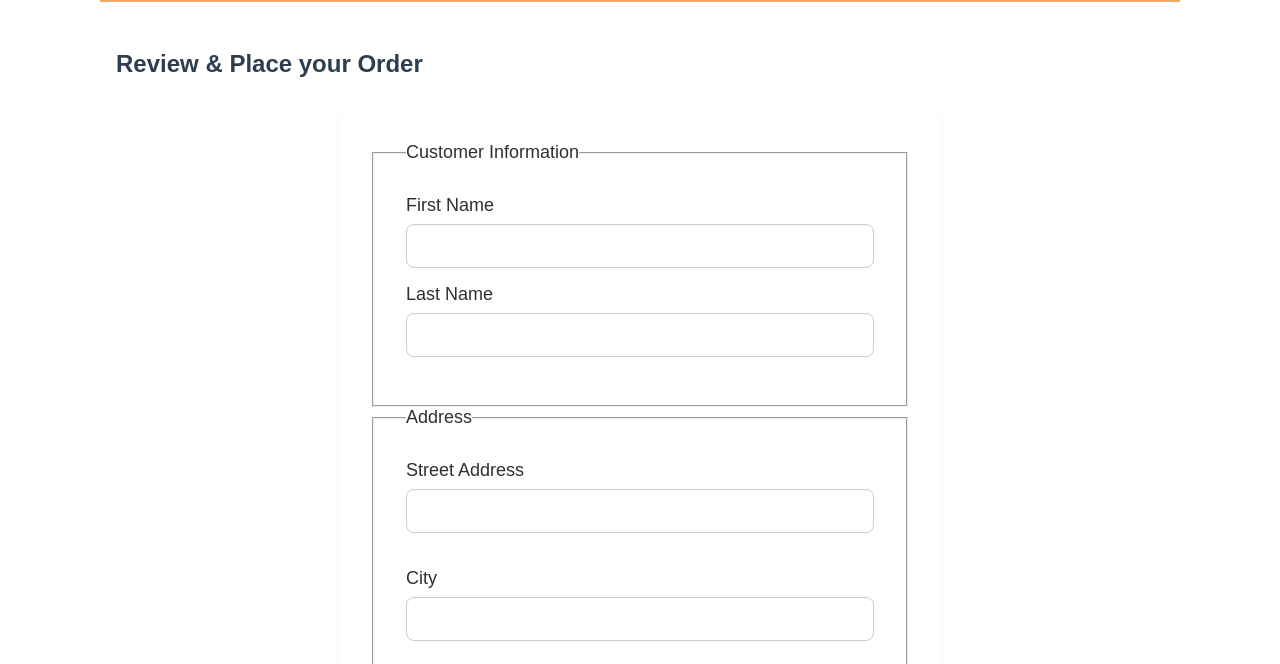
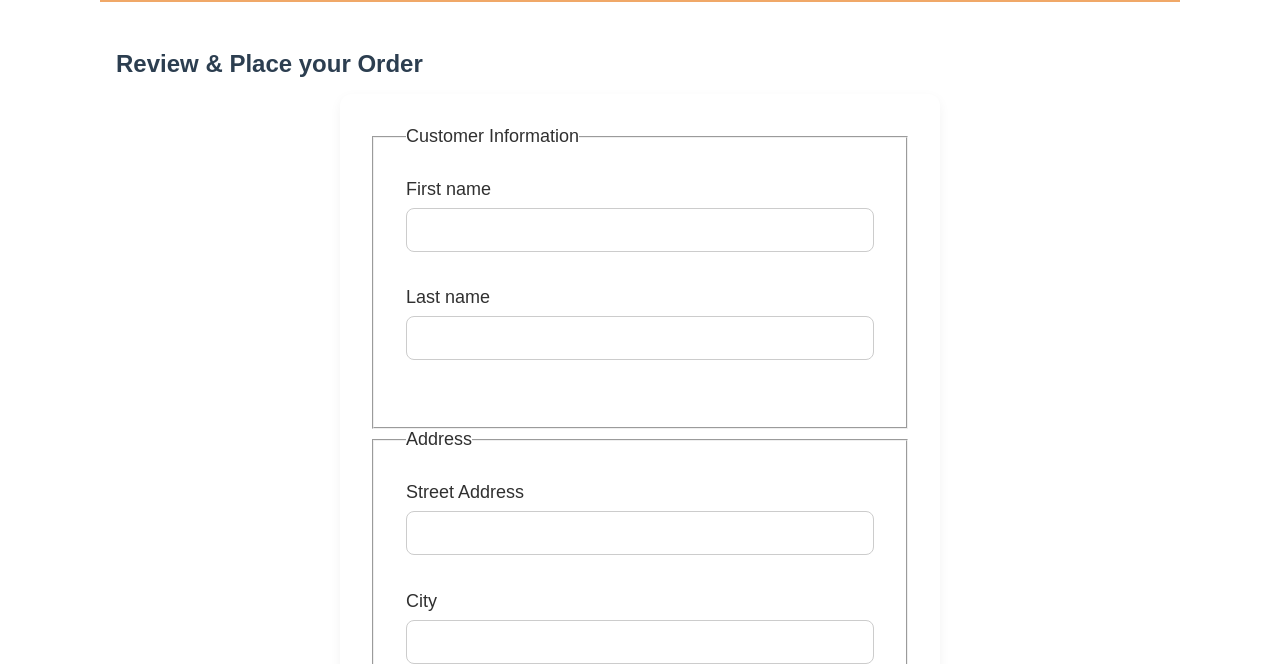
Before and after one commit to KingKacrae99/wdd330, a website built with Vite: page src/checkout/index.html in a window 1280 px wide. Shown: the part 136-800 px from the top of the page. Built offline with nearby package versions, Linux system fonts and the light colour scheme; files whose address does not match are found by name.

Commit message:
Check form updated

```diff
--- a/src/checkout/index.html
+++ b/src/checkout/index.html
@@ -59,17 +59,20 @@
     <main class="divider">
       <section class="products">
         <h2>Review & Place your Order</h2>
-      </section>
-       <form id="checkout-form">
+        <form method="post" action="" id="checkout-form">
+          <!-----------============== Customer Infomation ================------------>
           <fieldset>
             <legend>Customer Information</legend>
-        <label for="first-name">First Name</label>
-        <input type="text" id="first-name" name="first-name" required />
-
-        <label for="last-name">Last Name</label>
-        <input type="text" id="last-name" name="last-name" required />
+            <div class="form-group">
+              <label for="first_name">First name</label>
+              <input type="text" id="first_name" name="first_name" title="User first given name" required>
+            </div>
+            <div class="form-group">
+              <label for="last_name">Last name</label>
+              <input type="text" id="last_name" name="last_name" title="User last given name" required>
+            </div>
           </fieldset>
-
+        <!-----------============== Address Information ================------------>
           <fieldset>
             <legend>Address</legend>
             <div class="form-group">
@@ -89,6 +92,7 @@
               <input type="text" id="zip_code" name="zip_code" pattern="\d{5}(-\d{4})?" autocomplete="" required>
             </div>
           </fieldset>
+          <!-----------============== Payment Info ================------------>
           <fieldset>
             <legend>Payment</legend>
             <div class="form-group">
@@ -104,11 +108,15 @@
               <input type="text" id="cvv" name="cvv" inputmode="numeric" title="" placeholder="CVV" maxlength="4" required>
             </div>
           </fieldset>
-
+          <!-----------============== Submit Button ================------------>
           <div class="form-btn">
             <button type="submit">Place Order</button>
           </div>
         </form>
+      </section>
+      <section>
+
+      </section>
     </main>
 
     <footer>&copy;NOT a real business</footer>
```
Lines whose indentation alone changed are shown as unchanged.
